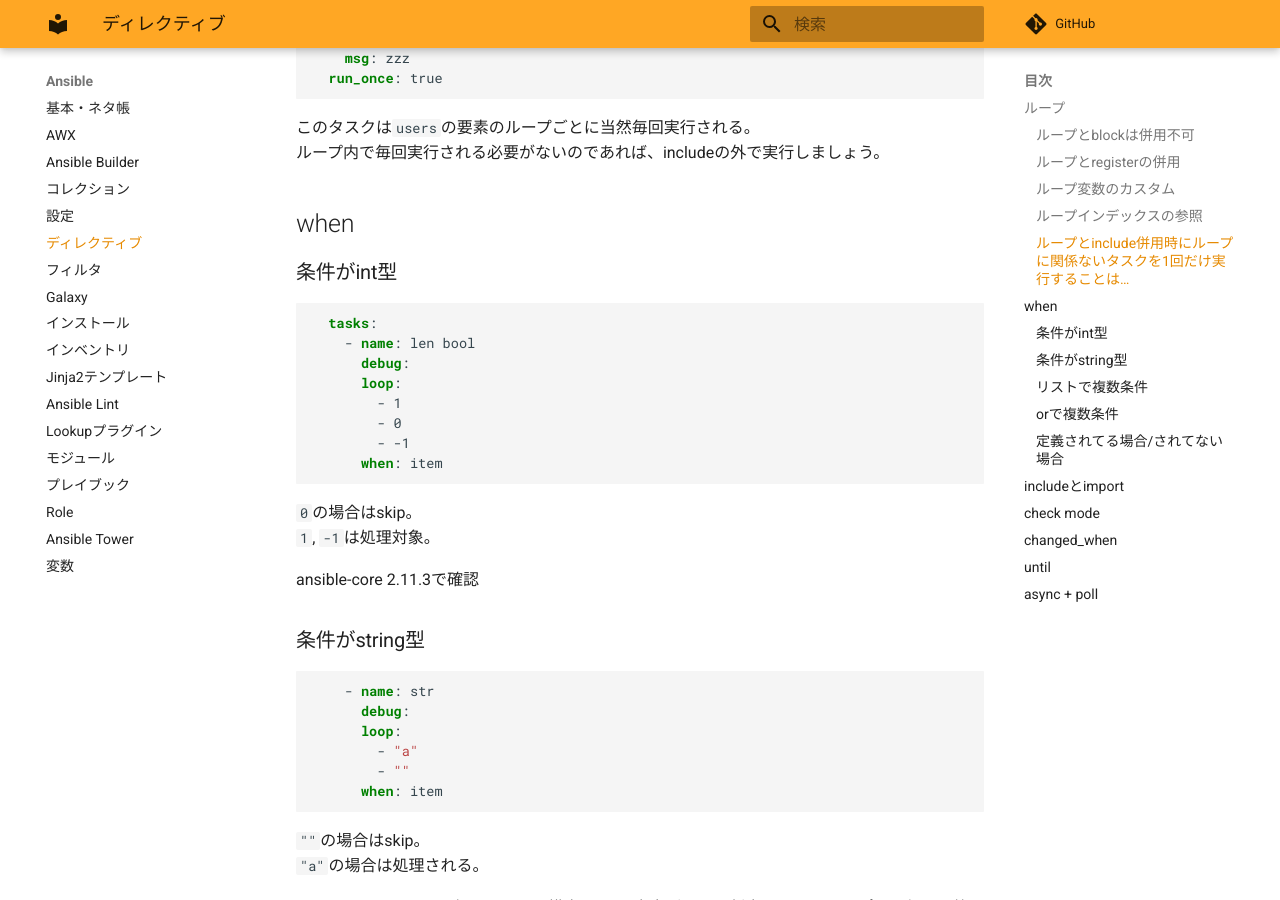
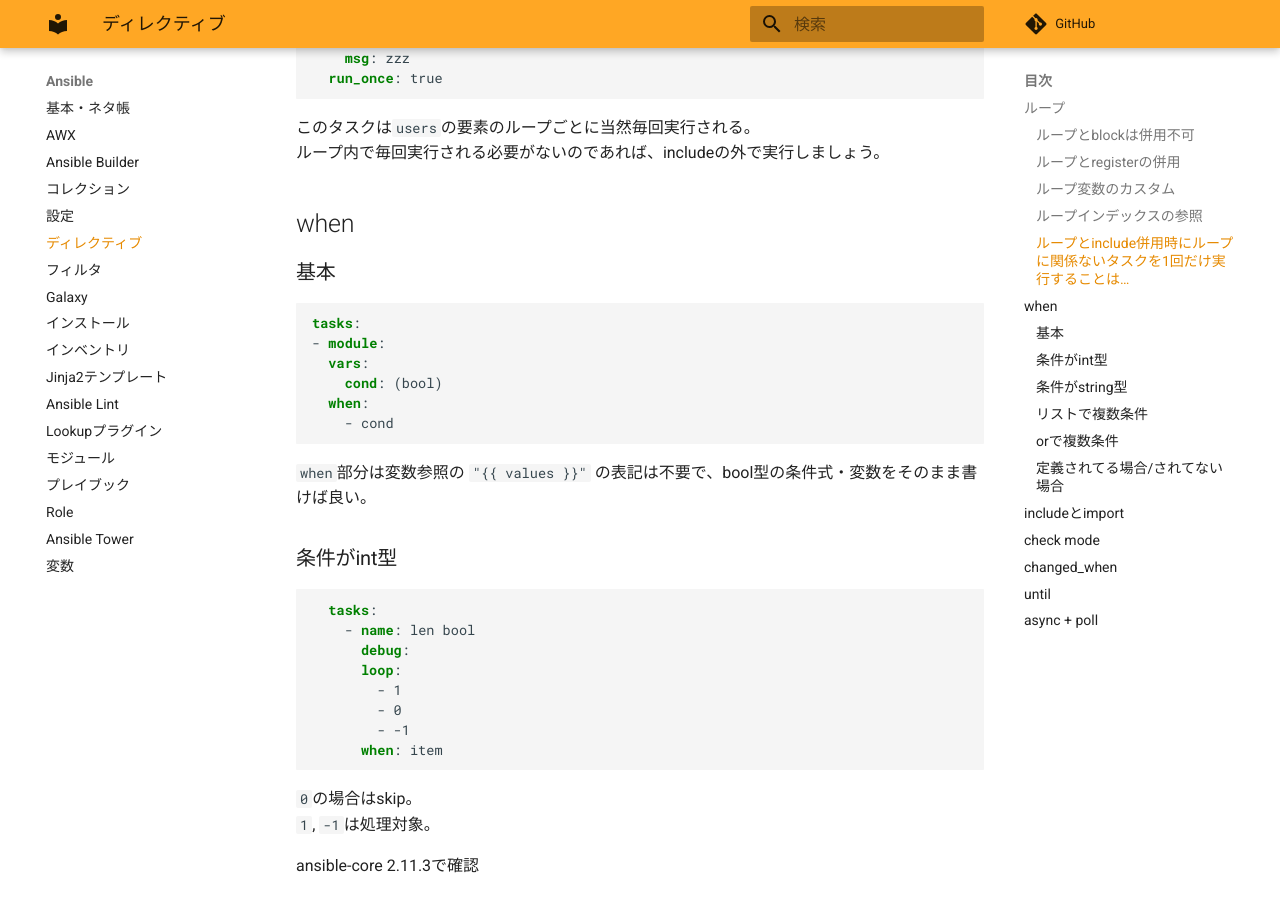
Before and after one commit to zaki-lknr/docs, an MkDocs documentation site: the page built from docs/Ansible/directives.md, in a window 1280 px wide and 900 px high, scrolled down 3946 px. Built offline with MkDocs 1.6.1 and Material for MkDocs 9.7.7, drawn with Linux system fonts in a browser that asks for light colours; comment, search, counter and statistics services are not loaded.

Commit message:
add: ansible/directives: when

````diff
--- a/docs/Ansible/directives.md
+++ b/docs/Ansible/directives.md
@@ -196,6 +196,19 @@ ok: [localhost] => (item=baz) =>
 
 ## when
 
+### 基本
+
+```yaml
+tasks:
+- module:
+  vars:
+    cond: (bool)
+  when:
+    - cond
+```
+
+`when`部分は変数参照の `"{{ values }}"` の表記は不要で、bool型の条件式・変数をそのまま書けば良い。
+
 ### 条件がint型
 
 ```yml
````
